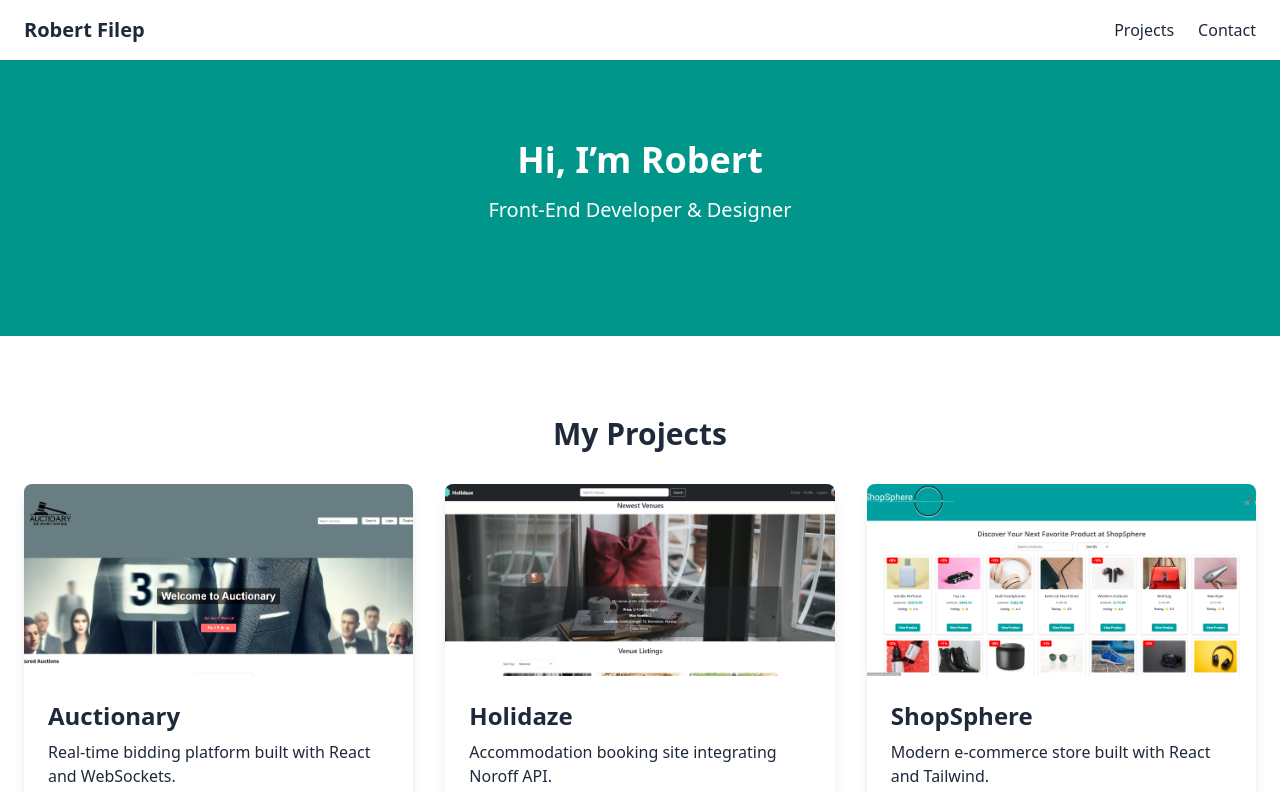
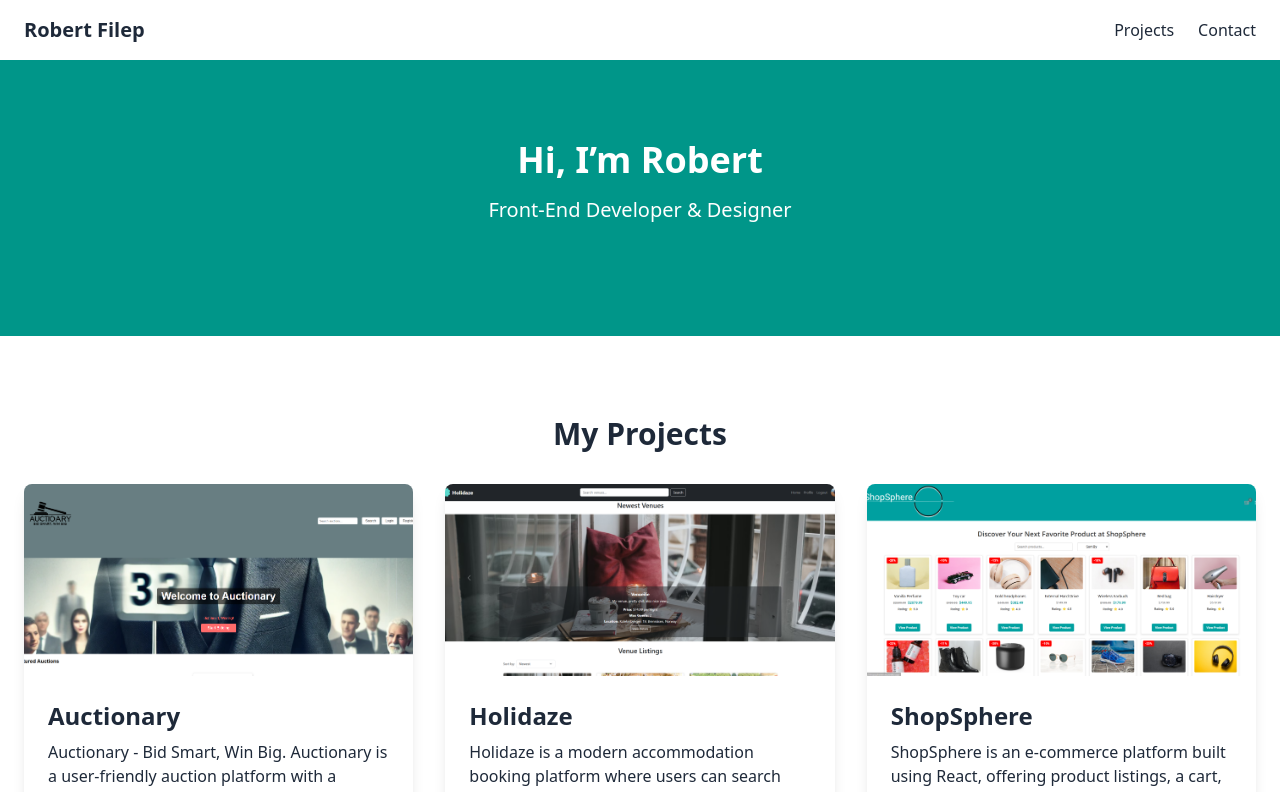
Before and after one commit to robfil50219/my-portfolio, a React (Vite) app: page / in a window 1280 px wide. Shown: the top 792 px of the page. Built offline with nearby package versions, Linux system fonts and the light colour scheme.

Commit message:
project card text

```diff
--- a/src/components/Projects.jsx
+++ b/src/components/Projects.jsx
@@ -5,19 +5,19 @@ import ProjectCard from './ProjectCard';
 const projects = [
     {
         title: 'Auctionary',
-        description: 'Real-time bidding platform built with React and WebSockets.',
+        description: 'Auctionary - Bid Smart, Win Big. Auctionary is a user-friendly auction platform with a dynamic carousel of featured items, comprehensive search, and user listings.',
         image: '/images/Auctionary.png',
         link: 'https://auctionarygo.netlify.app/',
     },
     {
         title: 'Holidaze',
-        description: 'Accommodation booking site integrating Noroff API.',
+        description: 'Holidaze is a modern accommodation booking platform where users can search and book venues, while managers can manage listings.',
         image: '/images/Holidaze.png',
         link: 'holidaze-robert-filep.netlify.app',
     },
     {
         title: 'ShopSphere',
-        description: 'Modern e-commerce store built with React and Tailwind.',
+        description: 'ShopSphere is an e-commerce platform built using React, offering product listings, a cart, checkout, and product search features.',
         image: '/images/ShopSphere.png',
         link: 'shopspherenow.netlify.app',
     },
```
